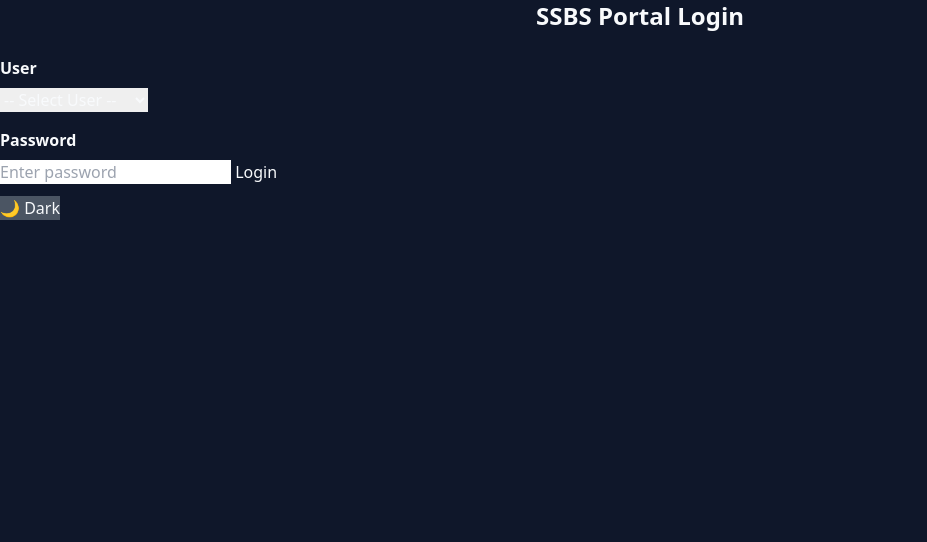
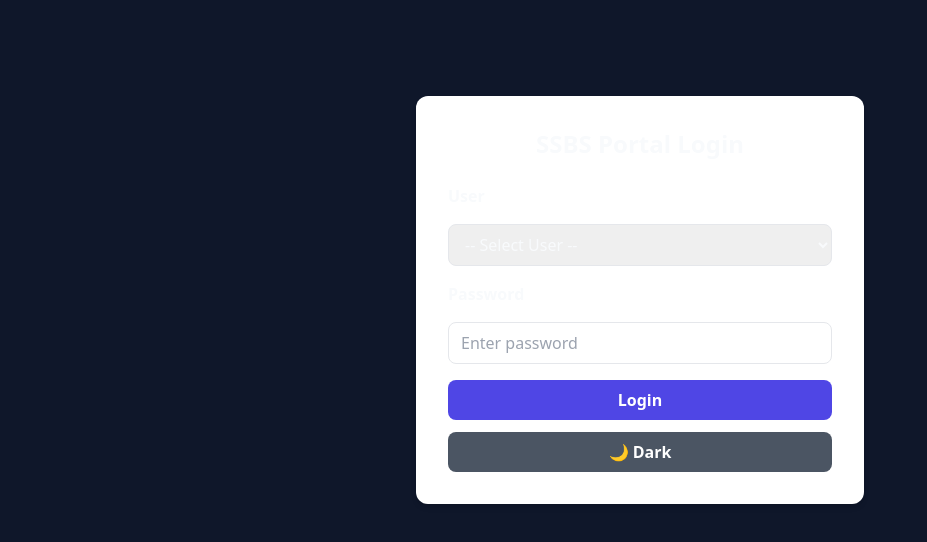
Before and after one commit to asmsamyan/ssbsportal-new, a plain HTML site: page index.html in a window 1280 px wide. Shown: the whole page, without its empty margins (0-927 px from the left). Drawn offline with nearby package versions, Linux system fonts and the light colour scheme.

Commit message:
Update index.html
CSS

```diff
--- a/index.html
+++ b/index.html
@@ -8,18 +8,15 @@
   <style>
     body.light { background: #f8fafc; color: #1e293b; }
     body.dark { background: #0f172a; color: #f8fafc; }
-    .card { @apply max-w-md mx-auto mt-24 p-8 rounded-xl shadow-md bg-white dark:bg-gray-800; }
-    .btn { @apply w-full mt-4 py-2 rounded-lg font-semibold text-white bg-indigo-600 hover:bg-indigo-700; }
-    .input { @apply w-full mt-2 px-3 py-2 rounded-lg border dark:bg-gray-700 dark:border-gray-600; }
   </style>
 </head>
 <body class="dark">
-  <div class="card">
+  <div class="max-w-md mx-auto mt-24 p-8 rounded-xl shadow-md bg-white dark:bg-gray-800">
     <h1 class="text-2xl font-bold text-center mb-6">SSBS Portal Login</h1>
 
     <form>
       <label for="userPick" class="block mb-2 font-semibold">User</label>
-      <select id="userPick" class="input">
+      <select id="userPick" class="w-full mt-2 px-3 py-2 rounded-lg border dark:bg-gray-700 dark:border-gray-600">
         <option value="">-- Select User --</option>
         <option value="Sameer">Sameer</option>
         <option value="Mohamed Sabri">Mohamed Sabri</option>
@@ -28,12 +25,12 @@
       </select>
 
       <label for="pass" class="block mt-4 mb-2 font-semibold">Password</label>
-      <input id="pass" type="password" placeholder="Enter password" class="input"/>
+      <input id="pass" type="password" placeholder="Enter password" class="w-full mt-2 px-3 py-2 rounded-lg border dark:bg-gray-700 dark:border-gray-600"/>
 
-      <button id="loginBtn" type="submit" class="btn">Login</button>
+      <button id="loginBtn" type="submit" class="w-full mt-4 py-2 rounded-lg font-semibold text-white bg-indigo-600 hover:bg-indigo-700">Login</button>
     </form>
 
-    <button id="themeBtn" class="btn mt-3 bg-gray-600 hover:bg-gray-700">🌙 Dark</button>
+    <button id="themeBtn" class="w-full mt-3 py-2 rounded-lg font-semibold text-white bg-gray-600 hover:bg-gray-700">🌙 Dark</button>
   </div>
 </body>
 </html>
```
